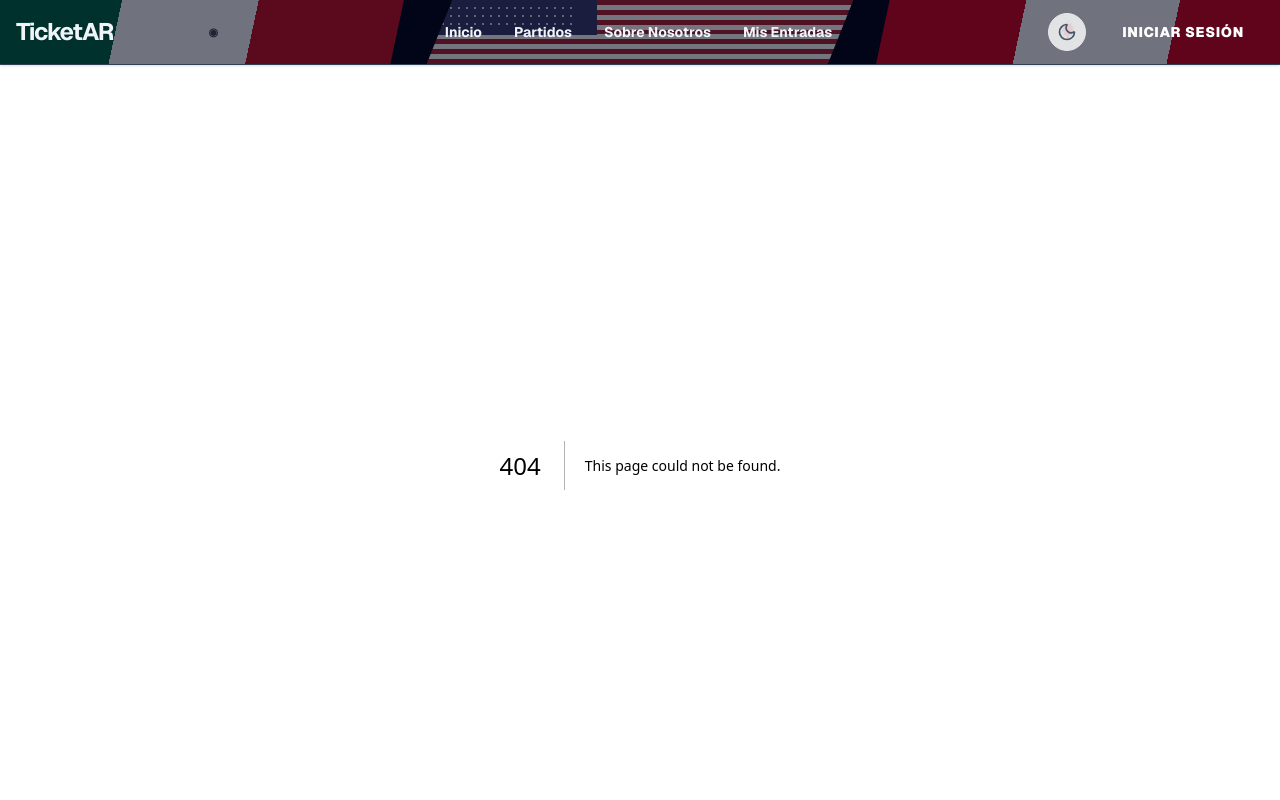
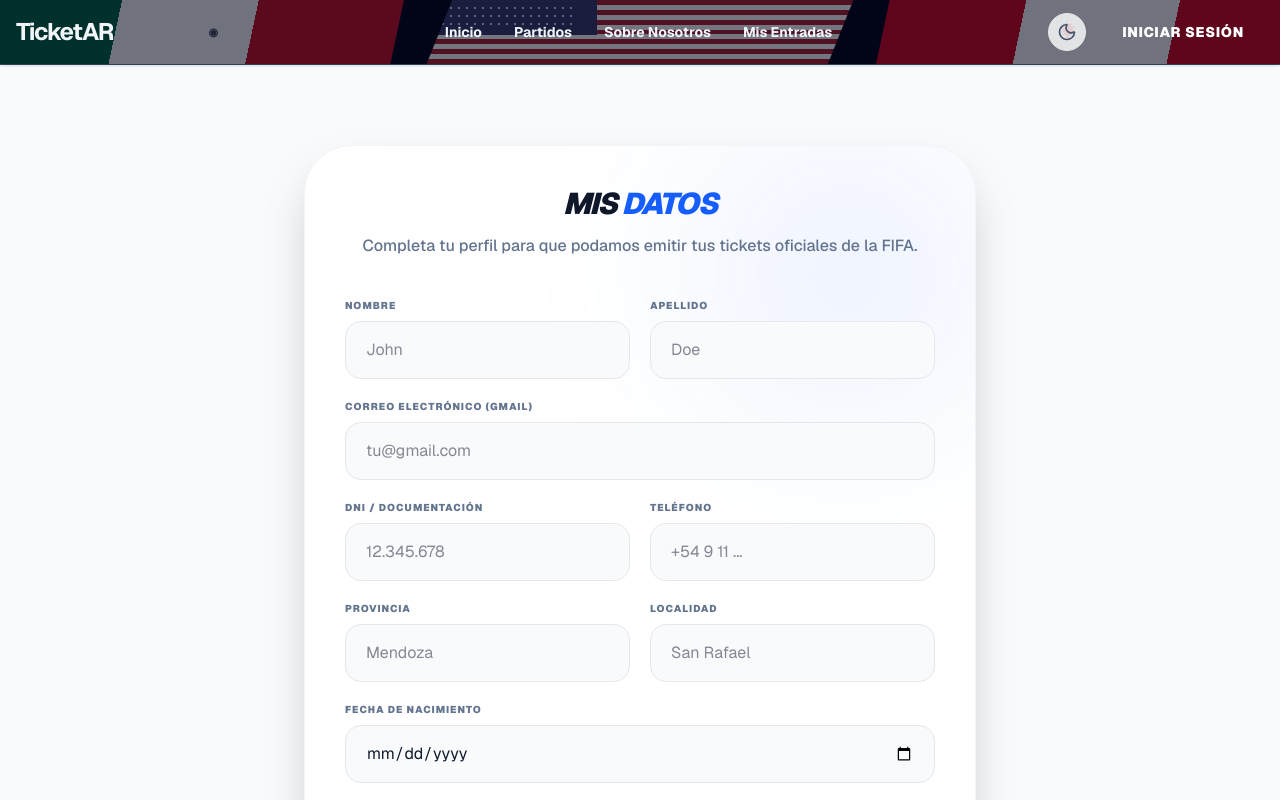
Before and after one commit to JuanmaInv/TicketAR---Mundial---UCP---2026-, a Next.js app in the folder frontend-client/: page /profile in a window 1280 px wide. Before the commit this address had no page. Shown: the top 800 px of the page. Built offline with nearby package versions, Linux system fonts and the light colour scheme; no server answers.

Commit message:
feat: pantalla de mis datos para completar perfil del comprador

```diff
--- /dev/null
+++ b/frontend-client/app/profile/page.tsx
@@ -0,0 +1,177 @@
+"use client";
+
+import { Suspense, useState, useEffect } from "react";
+import { useRouter, useSearchParams } from "next/navigation";
+import { createUsuario } from "@/lib/api";
+
+function FormularioPerfil() {
+  const router = useRouter();
+  const searchParams = useSearchParams();
+  const redirectUrl = searchParams.get("redirect") || "/";
+
+  const [datos, setDatos] = useState({
+    nombre: "",
+    apellido: "",
+    email: "",
+    documentacion: "",
+    telefono: "",
+    localidad: "",
+    provincia: "",
+    fechaNacimiento: ""
+  });
+
+  const manejarCambio = (e: React.ChangeEvent<HTMLInputElement>) => {
+    setDatos({ ...datos, [e.target.name]: e.target.value });
+  };
+
+  const guardarDatos = async (e: React.FormEvent) => {
+    e.preventDefault();
+    try {
+      // Backend pide email, nombre, apellido, numeroPasaporte
+      await createUsuario({
+        email: datos.email,
+        nombre: datos.nombre,
+        apellido: datos.apellido,
+        numeroPasaporte: datos.documentacion
+      });
+
+      router.push(redirectUrl);
+    } catch (error: any) {
+      alert("Error al guardar: " + error.message);
+    }
+  };
+
+  return (
+    <form className="mt-8 space-y-6 relative z-10" onSubmit={guardarDatos}>
+      <div className="grid grid-cols-1 md:grid-cols-2 gap-5">
+        <div className="md:col-span-1">
+          <label className="block text-[10px] font-black uppercase tracking-widest text-slate-500 mb-2">Nombre</label>
+          <input
+            type="text"
+            name="nombre"
+            required
+            className="w-full px-5 py-4 bg-slate-50 dark:bg-slate-800/50 border border-gray-200 dark:border-slate-700 rounded-2xl text-slate-900 dark:text-white"
+            placeholder="John"
+            value={datos.nombre}
+            onChange={manejarCambio}
+          />
+        </div>
+        <div className="md:col-span-1">
+          <label className="block text-[10px] font-black uppercase tracking-widest text-slate-500 mb-2">Apellido</label>
+          <input
+            type="text"
+            name="apellido"
+            required
+            className="w-full px-5 py-4 bg-slate-50 dark:bg-slate-800/50 border border-gray-200 dark:border-slate-700 rounded-2xl text-slate-900 dark:text-white"
+            placeholder="Doe"
+            value={datos.apellido}
+            onChange={manejarCambio}
+          />
+        </div>
+        <div className="md:col-span-2">
+          <label className="block text-[10px] font-black uppercase tracking-widest text-slate-500 mb-2">Correo Electrónico (Gmail)</label>
+          <input
+            type="email"
+            name="email"
+            required
+            className="w-full px-5 py-4 bg-slate-50 dark:bg-slate-800/50 border border-gray-200 dark:border-slate-700 rounded-2xl text-slate-900 dark:text-white"
+            placeholder="tu@gmail.com"
+            value={datos.email}
+            onChange={manejarCambio}
+          />
+        </div>
+        <div className="md:col-span-1">
+          <label className="block text-[10px] font-black uppercase tracking-widest text-slate-500 mb-2">DNI / Documentación</label>
+          <input
+            type="text"
+            name="documentacion"
+            required
+            className="w-full px-5 py-4 bg-slate-50 dark:bg-slate-800/50 border border-gray-200 dark:border-slate-700 rounded-2xl text-slate-900 dark:text-white"
+            placeholder="12.345.678"
+            value={datos.documentacion}
+            onChange={manejarCambio}
+          />
+        </div>
+        <div className="md:col-span-1">
+          <label className="block text-[10px] font-black uppercase tracking-widest text-slate-500 mb-2">Teléfono</label>
+          <input
+            type="tel"
+            name="telefono"
+            required
+            className="w-full px-5 py-4 bg-slate-50 dark:bg-slate-800/50 border border-gray-200 dark:border-slate-700 rounded-2xl text-slate-900 dark:text-white"
+            placeholder="+54 9 11 ..."
+            value={datos.telefono}
+            onChange={manejarCambio}
+          />
+        </div>
+        <div className="md:col-span-1">
+          <label className="block text-[10px] font-black uppercase tracking-widest text-slate-500 mb-2">Provincia</label>
+          <input
+            type="text"
+            name="provincia"
+            required
+            className="w-full px-5 py-4 bg-slate-50 dark:bg-slate-800/50 border border-gray-200 dark:border-slate-700 rounded-2xl text-slate-900 dark:text-white"
+            placeholder="Mendoza"
+            value={datos.provincia}
+            onChange={manejarCambio}
+          />
+        </div>
+        <div className="md:col-span-1">
+          <label className="block text-[10px] font-black uppercase tracking-widest text-slate-500 mb-2">Localidad</label>
+          <input
+            type="text"
+            name="localidad"
+            required
+            className="w-full px-5 py-4 bg-slate-50 dark:bg-slate-800/50 border border-gray-200 dark:border-slate-700 rounded-2xl text-slate-900 dark:text-white"
+            placeholder="San Rafael"
+            value={datos.localidad}
+            onChange={manejarCambio}
+          />
+        </div>
+        <div className="md:col-span-2">
+          <label className="block text-[10px] font-black uppercase tracking-widest text-slate-500 mb-2">Fecha de Nacimiento</label>
+          <input
+            type="date"
+            name="fechaNacimiento"
+            required
+            className="w-full px-5 py-4 bg-slate-50 dark:bg-slate-800/50 border border-gray-200 dark:border-slate-700 rounded-2xl text-slate-900 dark:text-white"
+            value={datos.fechaNacimiento}
+            onChange={manejarCambio}
+          />
+        </div>
+      </div>
+
+      <div className="pt-6">
+        <button
+          type="submit"
+          className="w-full bg-blue-600 hover:bg-blue-700 text-white font-black uppercase tracking-widest text-xs py-5 rounded-2xl shadow-xl transition-all transform hover:scale-[1.01]"
+        >
+          Guardar Datos y Continuar
+        </button>
+      </div>
+    </form>
+  );
+}
+
+export default function ProfilePage() {
+  return (
+    <div className="min-h-screen py-20 px-4 bg-slate-50 dark:bg-slate-950 flex items-center justify-center">
+      <div className="w-full max-w-2xl bg-white dark:bg-slate-900 p-10 rounded-[3rem] shadow-2xl border border-slate-100 dark:border-white/5 relative overflow-hidden">
+        <div className="absolute top-0 right-0 w-64 h-64 bg-blue-600/10 blur-[100px] rounded-full pointer-events-none"></div>
+
+        <div className="relative z-10 text-center mb-10">
+          <h2 className="text-3xl font-black uppercase italic tracking-tighter text-slate-900 dark:text-white">
+            Mis <span className="text-blue-600">Datos</span>
+          </h2>
+          <p className="mt-3 text-slate-500 dark:text-slate-400 font-medium">
+            Completa tu perfil para que podamos emitir tus tickets oficiales de la FIFA.
+          </p>
+        </div>
+
+        <Suspense fallback={<div className="text-center text-white">Cargando...</div>}>
+          <FormularioPerfil />
+        </Suspense>
+      </div>
+    </div>
+  );
+}
```
